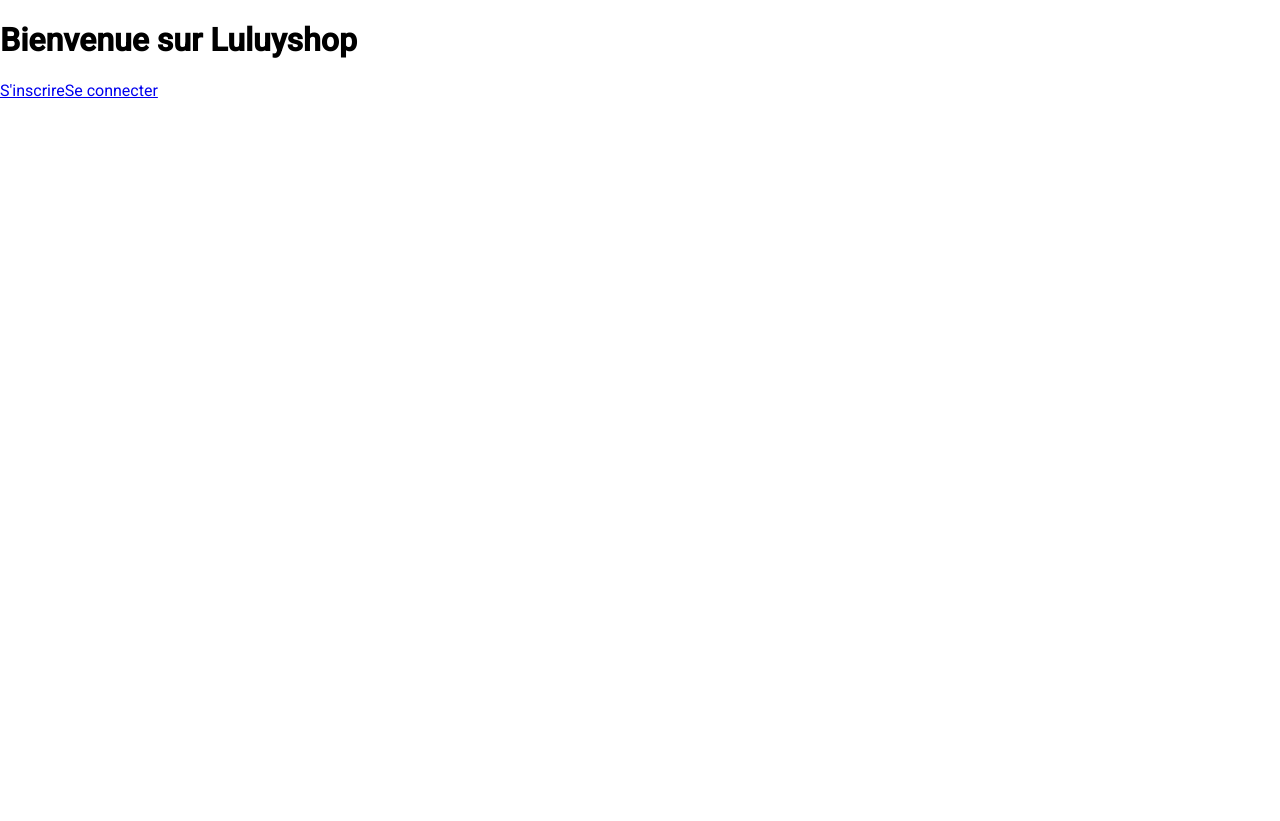
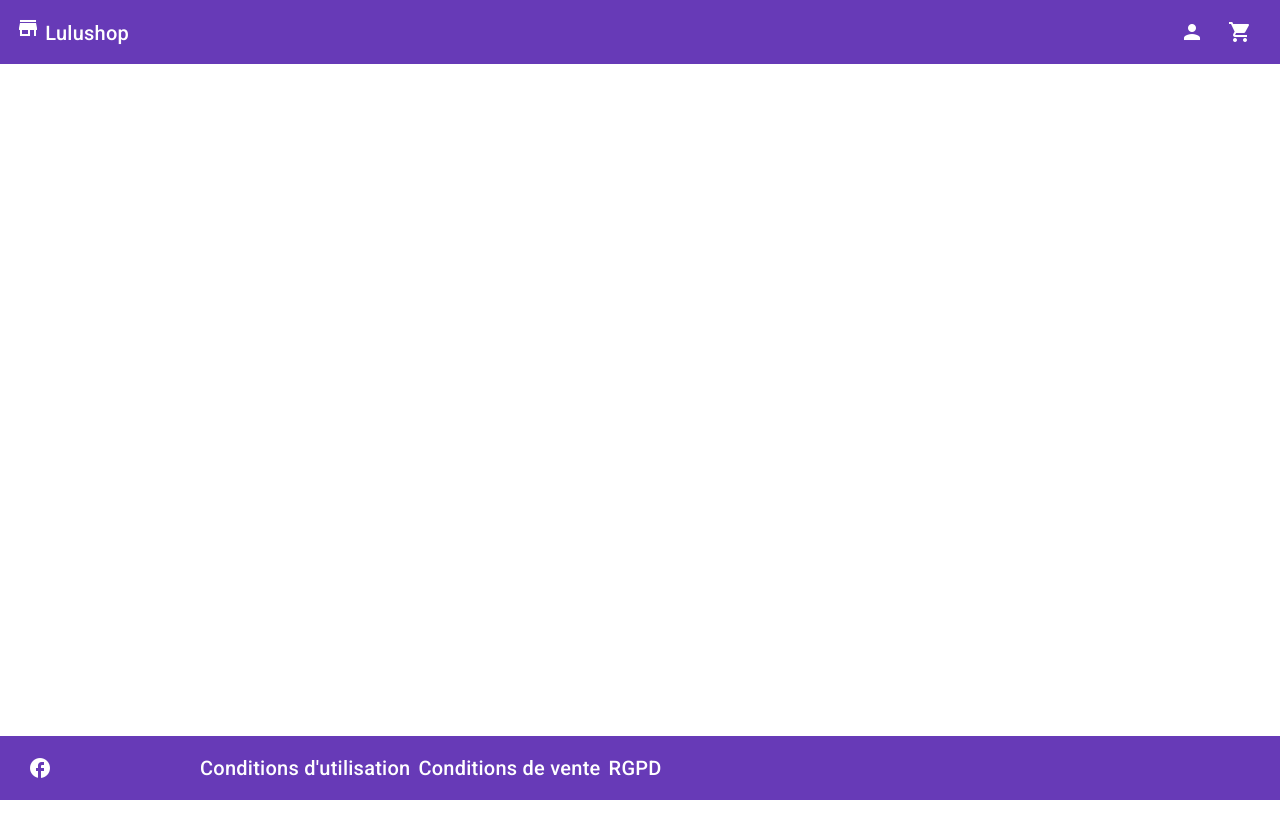
Before and after one commit to KennochaJilian/luluyyshop, an Angular app: page /luluyshop in a window 1280 px wide. After the commit the page ends 800 px from the top, so only its background shows below. Built offline with nearby package versions, Linux system fonts and the light colour scheme.

Commit message:
can connect

```diff
--- a/package.json
+++ b/package.json
@@ -20,6 +20,7 @@
     "@angular/platform-browser": "^17.0.0",
     "@angular/platform-browser-dynamic": "^17.0.0",
     "@angular/router": "^17.0.0",
+    "@fortawesome/fontawesome-free": "^6.4.2",
     "ng-snotify": "^9.0.1",
     "rxjs": "~7.8.0",
     "tslib": "^2.3.0",
--- a/src/app/app.module.ts
+++ b/src/app/app.module.ts
@@ -5,8 +5,9 @@
 import {RouterModule} from "@angular/router";
 import {FormsModule} from "@angular/forms";
 import { BrowserAnimationsModule } from '@angular/platform-browser/animations';
-import {HttpClientModule} from "@angular/common/http";
+import {HTTP_INTERCEPTORS, HttpClientModule} from "@angular/common/http";
 import {environment} from "../environments/environment";
+import {TokenInterceptor} from "./generics/interceptors/token.interceptor";
 
 @NgModule({
   declarations: [
@@ -24,7 +25,8 @@
     {
       provide: 'env',
       useValue: environment
-    }
+    },
+    { provide: HTTP_INTERCEPTORS, useClass: TokenInterceptor, multi: true },
   ],
   bootstrap: [AppComponent]
 })
--- /dev/null
+++ b/src/app/generics/interceptors/token.interceptor.ts
@@ -0,0 +1,29 @@
+import { Injectable } from '@angular/core';
+import {
+  HttpInterceptor,
+  HttpRequest,
+  HttpHandler,
+  HttpEvent,
+} from '@angular/common/http';
+import { Observable } from 'rxjs';
+
+@Injectable()
+export class TokenInterceptor implements HttpInterceptor {
+  intercept(
+    req: HttpRequest<any>,
+    next: HttpHandler
+  ): Observable<HttpEvent<any>> {
+    const token = localStorage.getItem('token');
+
+    if (token) {
+      const clonedReq = req.clone({
+        setHeaders: {
+          Authorization: `Bearer ${token}`,
+        },
+      });
+
+      return next.handle(clonedReq);
+    }
+    return next.handle(req);
+  }
+}
--- a/src/app/luluyshop/luluyshop.component.html
+++ b/src/app/luluyshop/luluyshop.component.html
@@ -1,8 +1,26 @@
-<header>
-  <h1>Bienvenue sur {{title}}</h1>
-</header>
+<mat-toolbar color="primary">
+      <span>
+        <mat-icon>store</mat-icon>
+        Lulushop
+      </span>
+  <span class="spacer"></span>
+    <button mat-icon-button [routerLink]="'user/signup'">
+      <mat-icon>person</mat-icon>
+    </button>
+  <button mat-icon-button routerLink="/panier">
+    <mat-icon>shopping_cart</mat-icon>
+  </button>
+</mat-toolbar>
 <router-outlet></router-outlet>
-<footer>
-  <a [routerLink]="'user/signup'">S'inscrire</a>
-  <a [routerLink]="'user/signin'">Se connecter</a>
-</footer>
+<mat-toolbar color="primary" class="footer">
+  <div class="social-icons">
+    <a href="#" target="_blank" mat-icon-button><mat-icon>facebook</mat-icon></a>
+    <a href="#" target="_blank" mat-icon-button><mat-icon>twitter</mat-icon></a>
+    <a href="#" target="_blank" mat-icon-button><mat-icon>instagram</mat-icon></a>
+  </div>
+  <div class="legal-links">
+    <a href="#" target="_blank">Conditions d'utilisation</a>
+    <a href="#" target="_blank">Conditions de vente</a>
+    <a href="#" target="_blank">RGPD</a>
+  </div>
+</mat-toolbar>
--- a/src/app/luluyshop/luluyshop.component.scss
+++ b/src/app/luluyshop/luluyshop.component.scss
@@ -0,0 +1,23 @@
+.spacer {
+  flex: 1 1 auto;
+}
+.footer {
+  position: fixed;
+  bottom: 0;
+  width: 100%;
+  text-align: center;
+}
+
+.social-icons {
+  margin-right: 16px;
+}
+
+.social-icons a {
+  margin-right: 8px;
+}
+
+.legal-links a {
+  margin-right: 8px;
+  color: white;
+  text-decoration: none;
+}
--- a/src/app/luluyshop/luluyshop.module.ts
+++ b/src/app/luluyshop/luluyshop.module.ts
@@ -3,6 +3,9 @@
 import {LuluyshopComponent} from "./luluyshop.component";
 import {Route, RouterModule} from "@angular/router";
 import {HomeComponent} from "./home/home.component";
+import {MatToolbarModule} from "@angular/material/toolbar";
+import {MatIconModule} from "@angular/material/icon";
+import {MatButtonModule} from "@angular/material/button";
 
 const routes: Route[] = [
   {
@@ -26,6 +29,6 @@
     LuluyshopComponent,
     HomeComponent
   ],
-  imports: [CommonModule, RouterModule.forChild(routes)]
+  imports: [CommonModule, RouterModule.forChild(routes), MatToolbarModule, MatIconModule, MatButtonModule]
 })
 export class LuluyshopModule { }
--- a/src/app/luluyshop/user/signin/signin.component.html
+++ b/src/app/luluyshop/user/signin/signin.component.html
@@ -1 +1,13 @@
 <h2>Se connecter</h2>
+
+<mat-form-field>
+  <mat-label>Email</mat-label>
+  <input matInput [(ngModel)]="user.emailAddress" type="email">
+</mat-form-field>
+
+<mat-form-field>
+  <mat-label>Mot de passe</mat-label>
+  <input matInput [(ngModel)]="user.password" type="password">
+</mat-form-field>
+
+<button mat-button color="primary" (click)="signIn()">Se connecter</button>
--- a/src/app/luluyshop/user/signin/signin.component.ts
+++ b/src/app/luluyshop/user/signin/signin.component.ts
@@ -1,5 +1,8 @@
 import { Component } from '@angular/core';
 import { CommonModule } from '@angular/common';
+import {UserService} from "../user.service";
+import {SnackbarService} from "../../../generics/services/snack-bar.service";
+import {Router} from "@angular/router";
 
 @Component({
   selector: 'app-signin',
@@ -7,5 +10,20 @@
   styleUrl: './signin.component.scss'
 })
 export class SigninComponent {
+  user = {
+    emailAddress: '',
+    password: ''
+  }
+  constructor(private service: UserService, private sn: SnackbarService, private router: Router) {
+  }
 
+  signIn(){
+    this.service.signIn(this.user).subscribe({
+      next: (token: string) => {
+        localStorage.setItem('token', token);
+        this.sn.success("Connexion réussie");
+        this.router.navigate(['luluyshop/user/profile'])
+      },
+    })
+  }
 }
--- a/src/app/luluyshop/user/signup/signup.component.html
+++ b/src/app/luluyshop/user/signup/signup.component.html
@@ -4,7 +4,6 @@
   <mat-label>Prénom</mat-label>
   <input matInput [(ngModel)]="user.firstName">
 </mat-form-field>
-
 <mat-form-field>
   <mat-label>Nom</mat-label>
   <input matInput [(ngModel)]="user.lastName">
--- a/src/app/luluyshop/user/user.service.ts
+++ b/src/app/luluyshop/user/user.service.ts
@@ -17,6 +17,8 @@
     const url = `${this.baseUrl}/signup`
     return this.http.post(url, newUser);
   }
-
-
+  signIn(user: any) : Observable<any>{
+    const url = `${this.baseUrl}/signIn`
+    return this.http.post(url, user);
+  }
 }
```
Also changed, not shown: 1 other file (tests, documents, lock files or other folders).
